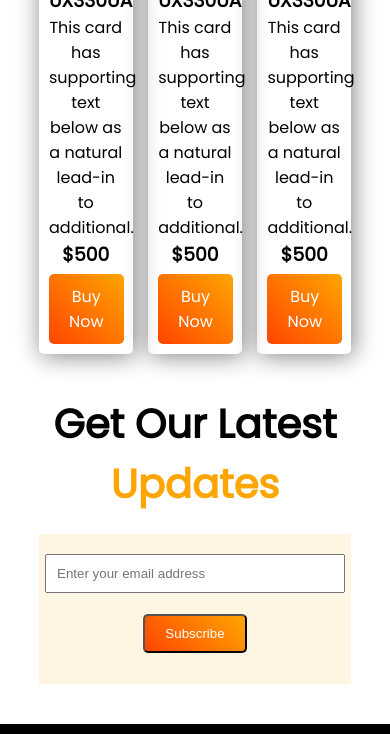
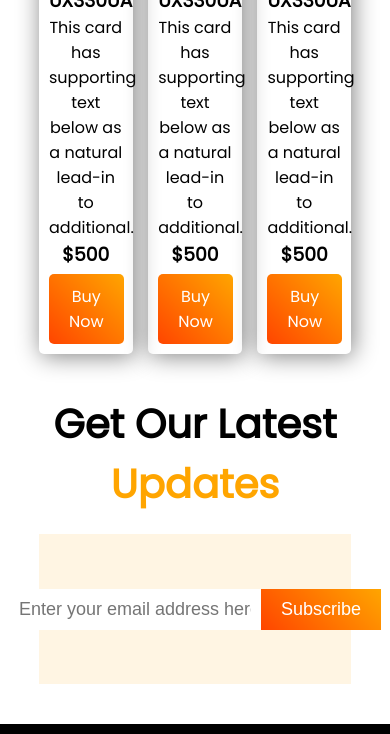
Before and after one commit to tamim-i-chowdhury/gadget-house, a plain HTML site: page index.html in a window 390 px wide. Shown: the part 2157-2891 px from the top of the page. Drawn offline with Linux system fonts and the light colour scheme.

Commit message:
everything added now except responsive

```diff
--- a/index.html
+++ b/index.html
@@ -202,7 +202,7 @@
           Get Our Latest <span class="orange-text">Updates</span>
           <div class="subscription-field">
             <input
-              placeholder="Enter your email address"
+              placeholder="Enter your email address here"
               type="email"
               name=""
               id=""
--- a/style.css
+++ b/style.css
@@ -67,6 +67,11 @@ body{
     display: flex;
     align-items: center;
 }
+.service-box:hover{
+    border: 1px solid orange;
+    cursor: pointer;
+    margin: -1px;
+}
 .service-icon{
     width: 20%;
 }
@@ -109,6 +114,9 @@ body{
     margin: 40px 0;
 }
 .subscription-field{
+    display: flex;
+    justify-content: center;
+    align-items: center;
     width: 80%;
     height: 150px;
     margin: 0 auto;
@@ -118,6 +126,17 @@ body{
 .subscription-field > input{
     padding: 10px;
     width: 300px;
+    margin-right: 0;
+    border-radius: 0;
+    border: none;
+    font-size: 18px;
+
+}
+.subscription-field > button{
+    margin-left: 0;
+    border-radius: 0;
+    border: none;
+    font-size: 18px;
 }
 /* footer styles */
 footer{
```
